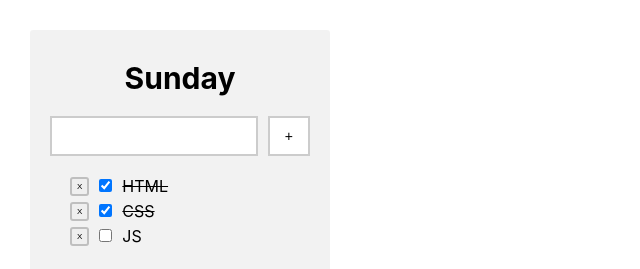
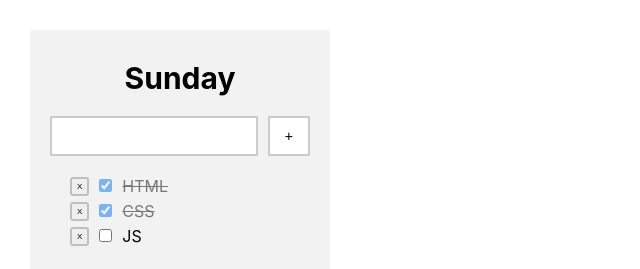
Before and after one commit to boberskyi/toDoList, a React (Create React App) app: page / in a window 1280 px wide. Shown: the top 269 px of the page, without its empty margins (0-640 px from the left). Built offline with nearby package versions, Linux system fonts and the light colour scheme.

Commit message:
When completed add opacity to label

```diff
--- a/src/components/ToDoList/TasksList/StyledTaskList.tsx
+++ b/src/components/ToDoList/TasksList/StyledTaskList.tsx
@@ -27,8 +27,12 @@ export const StyledBtnRemove = styled.button`
 export const StyledTaskListCheckbox = styled.input`
   margin-right: 10px;
 `
-export const StyledTaskListLabel = styled.label`
+interface StyledTaskListLabelPropsType {
+  opacity: boolean
+}
+export const StyledTaskListLabel = styled.label<StyledTaskListLabelPropsType>`
   cursor: pointer;
+  opacity: ${props => props.opacity ? '0.5' : '1'};
 `
 
 interface StyledTextPropsType {
--- a/src/components/ToDoList/TasksList/TasksList.tsx
+++ b/src/components/ToDoList/TasksList/TasksList.tsx
@@ -24,7 +24,7 @@ export const TasksList: FC<TasksListPropsType> = (props):JSX.Element => {
               onClick={() => props.removeTasks(task.id)}>
               X
             </StyledBtnRemove>
-            <StyledTaskListLabel>
+            <StyledTaskListLabel opacity={task.isDone}>
               <StyledTaskListCheckbox
                 type="checkbox"
                 checked={task.isDone}/>
```
